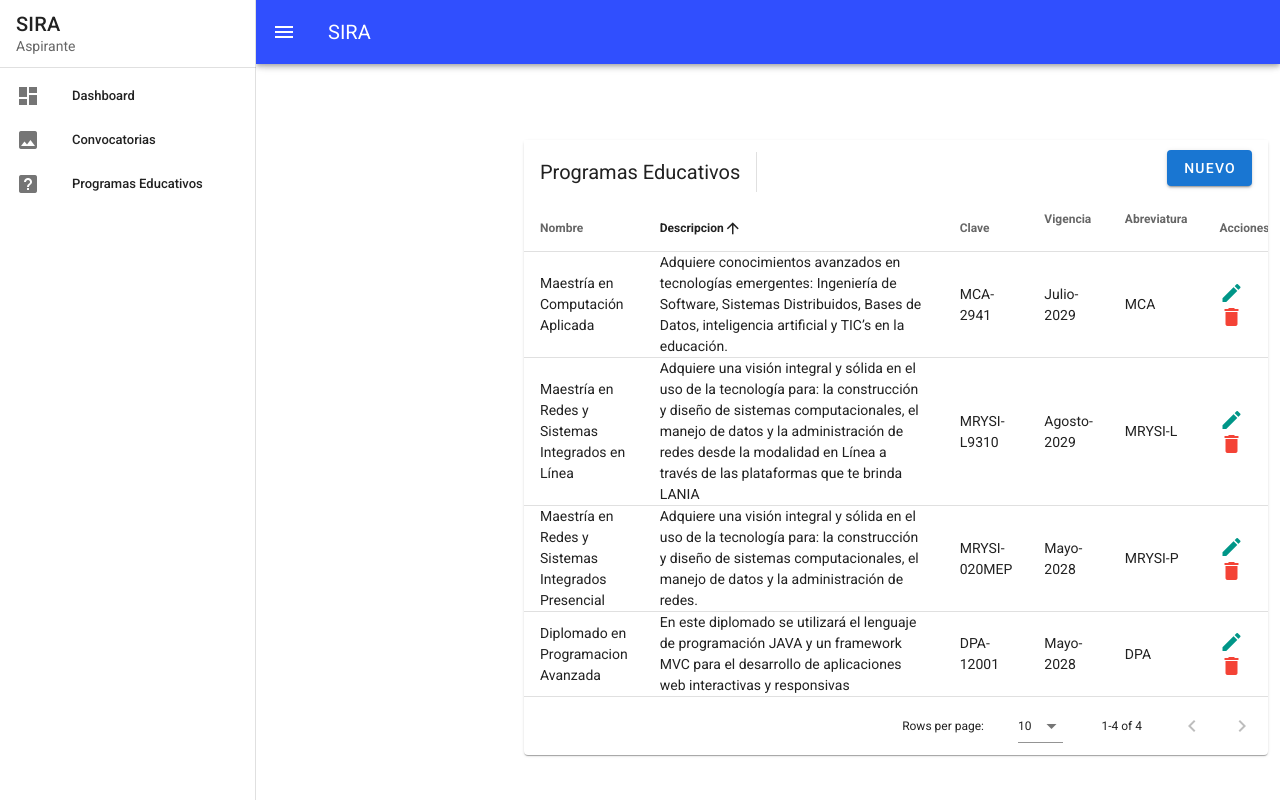
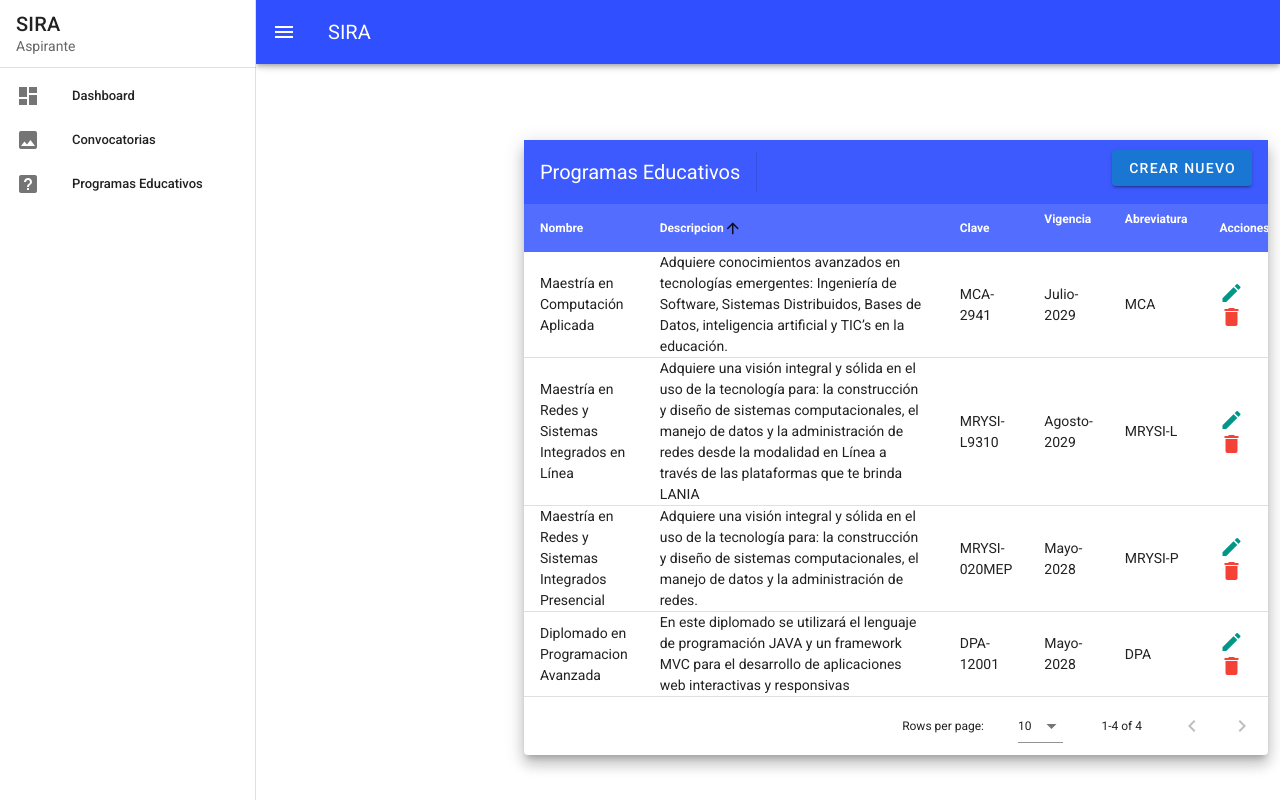
Before and after one commit to maic76/app-sira-frontend, a Vue app: page /home in a window 1280 px wide. Built offline with nearby package versions, Linux system fonts and the light colour scheme; what vue-sweetalert2 would draw is missing.

Commit message:
Ajustes de color en CRUD DE PROGRAMAS EDUCATIVOS

```diff
--- a/src/components/CRUDProgEducativos.vue
+++ b/src/components/CRUDProgEducativos.vue
@@ -1,8 +1,8 @@
 <template>
-  <v-data-table :headers="headers" :items="programas" sort-by="descripcion"  class="elevation-1" >
+  <v-data-table :headers="headers" :items="programas" sort-by="descripcion"  class="elevation-10" >
     <template v-slot:top>
-      <v-toolbar flat   >
-        <v-toolbar-title>Programas Educativos</v-toolbar-title>
+      <v-toolbar flat color="indigo accent-3 white--text"  >
+        <v-toolbar-title >Programas Educativos</v-toolbar-title>
         <v-divider
           class="mx-4"
           inset
@@ -11,20 +11,16 @@
         <v-spacer></v-spacer>
         <v-dialog v-model="dialog" max-width="500px" >
           <template v-slot:activator="{ on, attrs }">
-            <v-btn
-              color="primary"
-              dark
-              class="mb-2"
-              v-bind="attrs"
-              v-on="on"
-            >
-              Nuevo
+            <v-btn  color="primary"  dark  class="mb-2" v-bind="attrs"  v-on="on" >
+             Crear Nuevo
             </v-btn>
           </template>
           <v-card>
+            <div class="indigo accent-3 text-center white--text">
             <v-card-title>
               <span class="text-h5">{{ formTitle }}</span>
             </v-card-title>
+          </div>
 
             <v-card-text>
               <v-container>
@@ -87,16 +83,14 @@
 
             <v-card-actions>
               <v-spacer></v-spacer>
-              <v-btn
-                color="blue darken-1"
-                text
+              <v-btn color="primary"  dark  class="mb-2"
+
                 @click="close"
               >
                 Cancelar
               </v-btn>
               <v-btn
-                color="blue darken-1"
-                text
+               color="primary"  dark  class="mb-2"
                 @click="save"
               >
                 Guardar
@@ -104,6 +98,7 @@
             </v-card-actions>
           </v-card>
         </v-dialog>
+
         <v-dialog v-model="dialogDelete" max-width="500px">
           <v-card>
             <v-card-title class="text-h5">¿Estas seguro que deseas eliminar ?</v-card-title>
@@ -115,8 +110,10 @@
             </v-card-actions>
           </v-card>
         </v-dialog>
+
       </v-toolbar>
     </template>
+
     <template v-slot:item.actions="{ item }">
       <v-icon
         color="teal"
@@ -132,6 +129,7 @@
         mdi-delete
       </v-icon>
     </template>
+
     <template v-slot:no-data>
       <v-btn
         color="primary"
@@ -153,13 +151,13 @@
           align: 'start',
           sortable: false,
           value: 'nombre',
-
+          class: 'indigo accent-2 white--text text-center'
         },
-        { text: 'Descripcion', value: 'descripcion', width:'300'},
-        { text: 'Clave', value: 'clave' },
-        { text: 'Vigencia', value: 'vigencia' },
-        { text: 'Abreviatura', value: 'abreviatura' },
-        { text: 'Acciones', value: 'actions', sortable: false },
+        { text: 'Descripcion', value: 'descripcion', width:'300', class: 'indigo accent-2 white--text'},
+        { text: 'Clave', value: 'clave', class: 'indigo accent-2 white--text' },
+        { text: 'Vigencia', value: 'vigencia', class: 'indigo accent-2 white--text' },
+        { text: 'Abreviatura', value: 'abreviatura', class: 'indigo accent-2 white--text' },
+        { text: 'Acciones', value: 'actions', sortable: false, class: 'indigo accent-2 white--text' },
       ],
       programas: [],
       editedIndex: -1,
```
